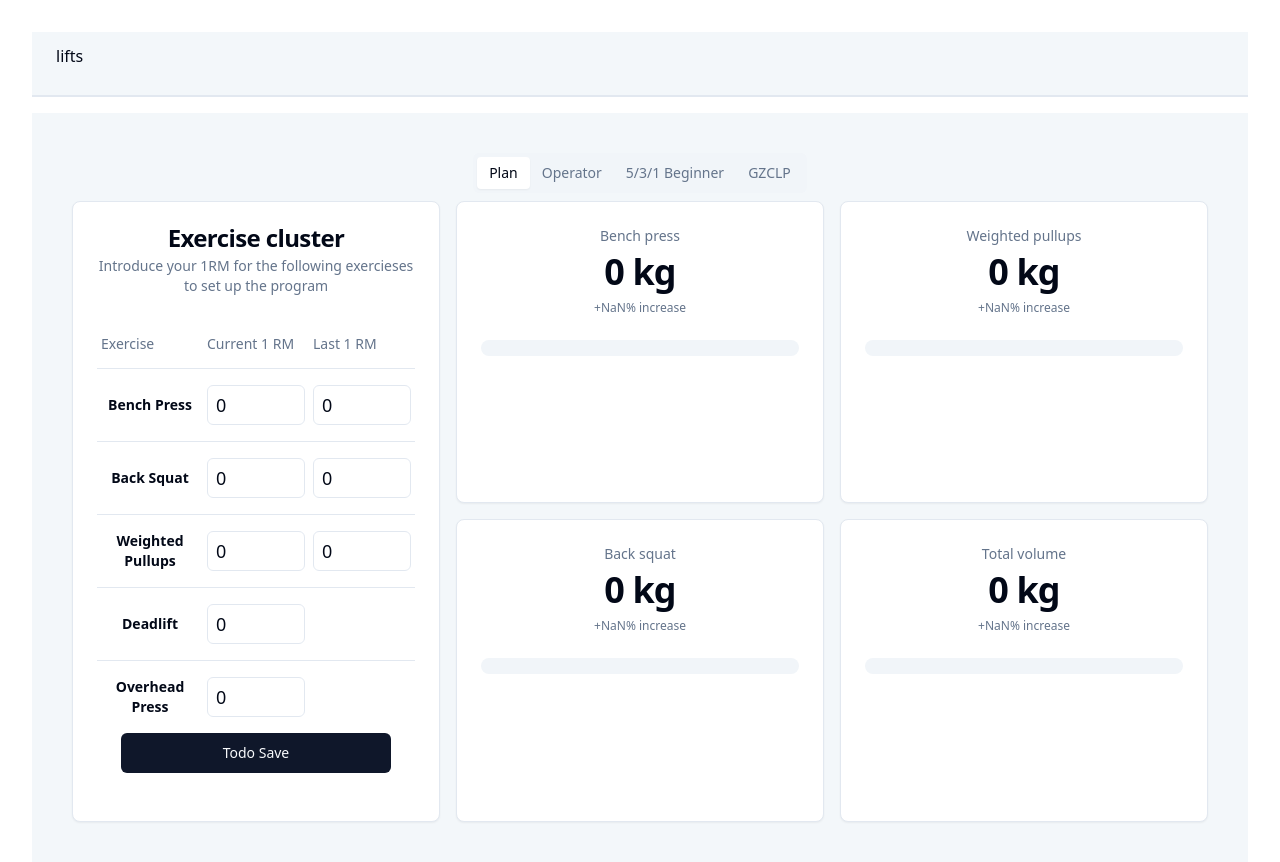
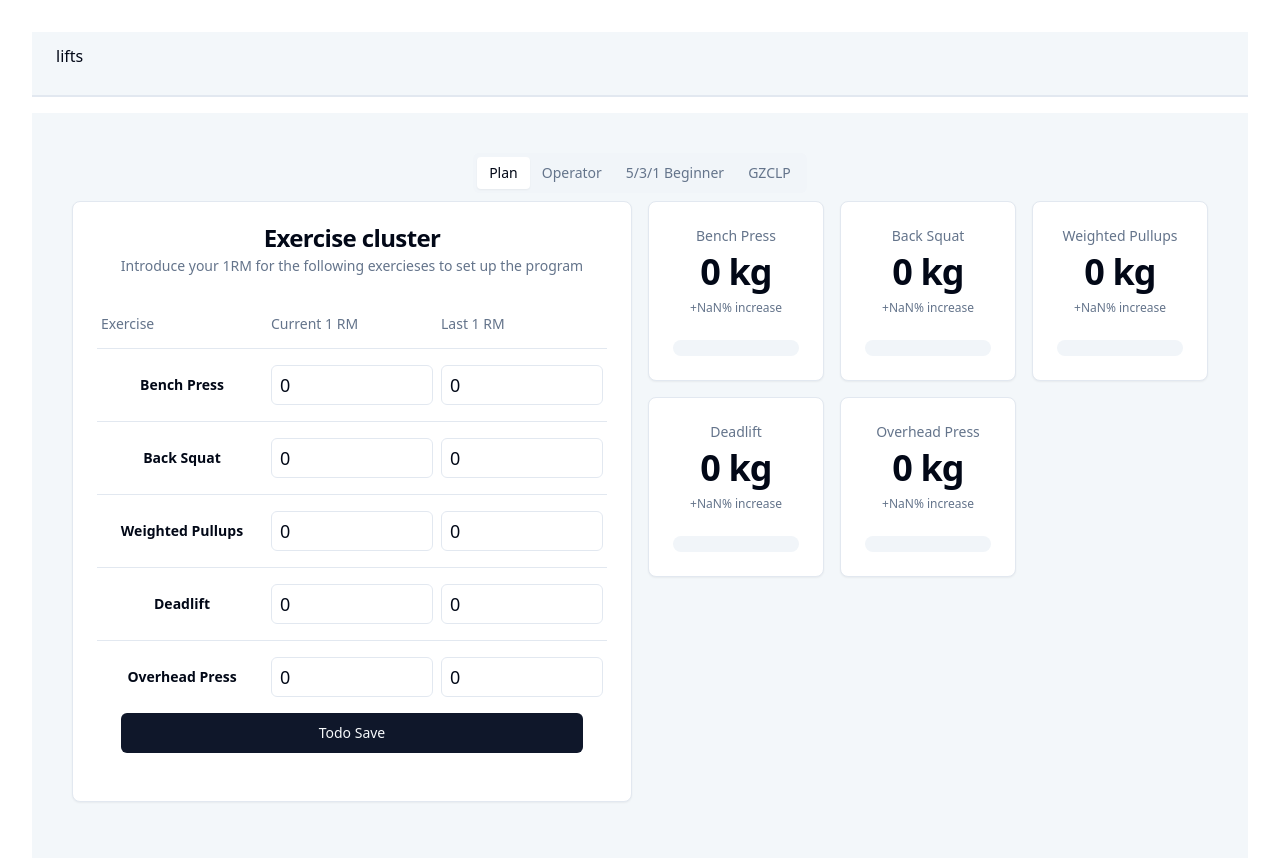
Before and after one commit to vrnvu/lifts, a React (Vite) app: page / in a window 1280 px wide. Shown: the top 862 px of the page. Built offline with nearby package versions, Linux system fonts and the light colour scheme.

Commit message:
adds DL and OHP to progress

```diff
--- a/src/components/Cluster.tsx
+++ b/src/components/Cluster.tsx
@@ -32,6 +32,8 @@ export default function Cluster() {
   const [lastBenchPress, setLastBenchPress] = userConfig.lastExercises.get(ExerciseType.BENCH_PRESS)!;
   const [lastBackSquat, setLastBackSquat] = userConfig.lastExercises.get(ExerciseType.BACK_SQUAT)!;
   const [lastWeightedPullups, setLastWeightedPullups] = userConfig.lastExercises.get(ExerciseType.WEIGHTED_PULLUPS)!;
+  const [lastDL, setLastDL] = userConfig.lastExercises.get(ExerciseType.DL)!;
+  const [lastOHP, setLastOHP] = userConfig.lastExercises.get(ExerciseType.OHP)!;
 
   const exercises = [
     {
@@ -59,11 +61,15 @@ export default function Cluster() {
       type: ExerciseType.DL,
       current: dl,
       setCurrent: setDL,
+      last: lastDL,
+      setLast: setLastDL
     },
     {
       type: ExerciseType.OHP,
       current: ohp,
       setCurrent: setOHP,
+      last: lastOHP,
+      setLast: setLastOHP
     },
   ];
 
@@ -93,14 +99,26 @@ export default function Cluster() {
                     <Label htmlFor={`ex-${index}`} className="sr-only">
                       Current 1RM
                     </Label>
-                    <Input className="text-lg p-2 w-full" id={`ex-${index}`} type="number" min={0} defaultValue={exercise.current} onChange={(e) => exercise.setCurrent(e.target.valueAsNumber)} />
+                    <Input
+                      className="text-lg p-2 w-full"
+                      id={`ex-${index}`}
+                      type="number"
+                      min={0}
+                      defaultValue={exercise.current}
+                      onChange={(e) => exercise.setCurrent(e.target.valueAsNumber)} />
                   </TableCell>
                   {exercise.last != undefined && (
                     <TableCell className="px-1">
                       <Label htmlFor={`last-ex-${index}`} className="sr-only">
                         Last 1RM
                       </Label>
-                      <Input className="text-lg p-2 w-full" id={`last-ex-${index}`} type="number" min={0} defaultValue={exercise.last} onChange={(e) => exercise.setLast(e.target.valueAsNumber)} />
+                      <Input
+                        className="text-lg p-2 w-full"
+                        id={`last-ex-${index}`}
+                        type="number"
+                        min={0}
+                        defaultValue={exercise.last}
+                        onChange={(e) => exercise.setLast(e.target.valueAsNumber)} />
                     </TableCell>
                   )}
                 </TableRow>
--- a/src/contexts/UserConfigContext.tsx
+++ b/src/contexts/UserConfigContext.tsx
@@ -70,7 +70,8 @@ export function UserConfigProvider({ children }: { children: React.ReactNode })
   lastExercises.set(ExerciseType.BENCH_PRESS, useState<number>(0));
   lastExercises.set(ExerciseType.BACK_SQUAT, useState<number>(0));
   lastExercises.set(ExerciseType.WEIGHTED_PULLUPS, useState<number>(0));
-  // TODO DL and OHP missing
+  lastExercises.set(ExerciseType.DL, useState<number>(0));
+  lastExercises.set(ExerciseType.OHP, useState<number>(0));
 
   const userConfig: UserConfig = {
     exercises,
--- a/src/views/PlanView.tsx
+++ b/src/views/PlanView.tsx
@@ -1,35 +1,34 @@
 import Cluster from "@/components/Cluster";
 import Component from "@/components/Component";
-import { ExerciseType, UserConfig, getWeight, getWeightLast, useUserConfig } from "@/contexts/UserConfigContext";
+import { ExerciseType, UserConfig, getWeight, getWeightLast, toName, useUserConfig } from "@/contexts/UserConfigContext";
 
 export default function PlanView() {
 	const userConfig: UserConfig = useUserConfig();
 
-	const benchPress = getWeight(userConfig, ExerciseType.BENCH_PRESS);
-	const backSquat = getWeight(userConfig, ExerciseType.BACK_SQUAT);
-	const weightedPullups = getWeight(userConfig, ExerciseType.WEIGHTED_PULLUPS);
-	const total = benchPress + backSquat + weightedPullups;
+	const getIncrease = (ex: ExerciseType) => Math.round(((getWeight(userConfig, ex)) - getWeightLast(userConfig, ex)) / getWeightLast(userConfig, ex) * 100);
 
-	const lastBenchPress = getWeightLast(userConfig, ExerciseType.BENCH_PRESS);
-	const lastBackSquat = getWeightLast(userConfig, ExerciseType.BACK_SQUAT);
-	const lastWeightedPullups = getWeightLast(userConfig, ExerciseType.WEIGHTED_PULLUPS);
-	const lastTotal = lastBenchPress + lastBackSquat + lastWeightedPullups;
-
-	const benchIncrease = Math.round(((benchPress - lastBenchPress) / lastBenchPress) * 100);
-	const backSquatIncrease = Math.round(((backSquat - lastBackSquat) / lastBackSquat) * 100);
-	const weightedPullupsIncrease = Math.round(((weightedPullups - lastWeightedPullups) / lastWeightedPullups) * 100);
-	const totalIncrease = Math.round(((total - lastTotal) / lastTotal) * 100);
+	const exercises = [
+		{ name: toName(ExerciseType.BENCH_PRESS), kgs: getWeight(userConfig, ExerciseType.BENCH_PRESS).toString(), increase: getIncrease(ExerciseType.BENCH_PRESS) },
+		{ name: toName(ExerciseType.BACK_SQUAT), kgs: getWeight(userConfig, ExerciseType.BACK_SQUAT).toString(), increase: getIncrease(ExerciseType.BACK_SQUAT) },
+		{ name: toName(ExerciseType.WEIGHTED_PULLUPS), kgs: getWeight(userConfig, ExerciseType.WEIGHTED_PULLUPS).toString(), increase: getIncrease(ExerciseType.WEIGHTED_PULLUPS) },
+		{ name: toName(ExerciseType.DL), kgs: getWeight(userConfig, ExerciseType.DL).toString(), increase: getIncrease(ExerciseType.DL) },
+		{ name: toName(ExerciseType.OHP), kgs: getWeight(userConfig, ExerciseType.OHP).toString(), increase: getIncrease(ExerciseType.OHP) },
+		// TODO total
+		// { name: 'Total volume', kgs: total.toString(), increase: totalIncrease }
+	];
 
 	return (
-		<div className="grid grid-cols-1 md:grid-cols-3 gap-4">
+		<div className="grid grid-cols-1 md:grid-cols-2 gap-4">
 			<Cluster />
-			<div className="grid grid-cols-1 md:grid-cols-subgrid md:grid-cols-2 gap-4">
-				<Component exercise='Bench press' kgs={benchPress.toString()} increase={benchIncrease} />
-				<Component exercise='Back squat' kgs={backSquat.toString()} increase={backSquatIncrease} />
-			</div>
-			<div className="grid grid-cols-1 md:grid-cols-subgrid md:grid-cols-2 gap-4">
-				<Component exercise='Weighted pullups' kgs={weightedPullups.toString()} increase={weightedPullupsIncrease} />
-				<Component exercise='Total volume' kgs={total.toString()} increase={totalIncrease} />
+			<div className="grid grid-cols-1 md:grid-cols-3 md:auto-cols-max md:auto-rows-max gap-4">
+				{exercises.map((exercise) => (
+					<Component
+						key={exercise.name}
+						exercise={exercise.name}
+						kgs={exercise.kgs}
+						increase={exercise.increase}
+					/>
+				))}
 			</div>
 		</div>
 	);
```
